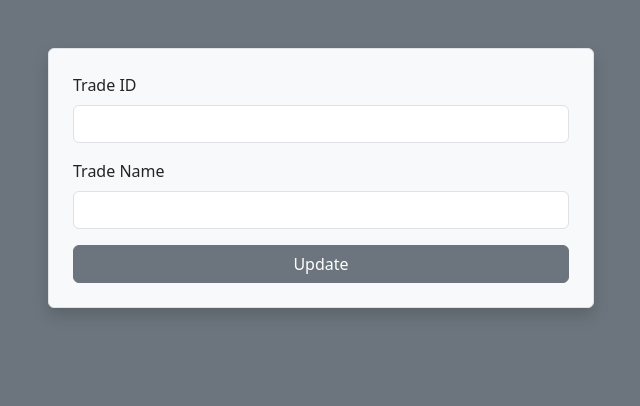
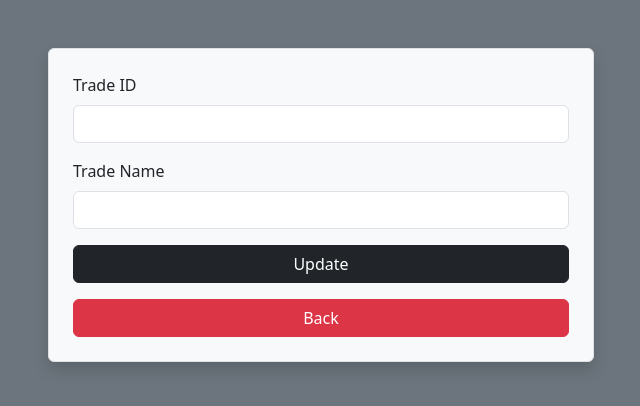
Before and after one commit to igitego/git-hub, a PHP site: page /update_trade.php in a window 1280 px wide. Shown: the top 406 px of the page, without its empty margins (319-959 px from the left). Run offline with PHP 8.4, Linux system fonts and the light colour scheme; data that the repository does not hold is empty.

Commit message:
first commit

```diff
--- a/select_marks.php
+++ b/select_marks.php
@@ -87,12 +87,12 @@ session_start();
       </table>
     </div>
 
-    <div class="text-center mt-3">
+    <div class="text-center mt-3 d-grid">
       <a href="insert_marks.php" class="btn btn-success">+ Add New Marks</a>
+     <a href="select_module.php" class="btn btn-danger mt-3">Back</a>
     </div>
   </div>
 
-  <!-- Bootstrap JS -->
   <script src="https://cdn.jsdelivr.net/npm/bootstrap@5.3.3/dist/js/bootstrap.bundle.min.js"></script>
 </body>
 </html>
--- a/update_marks.php
+++ b/update_marks.php
@@ -74,7 +74,10 @@
       <input type="number" name="Formative_assessment" value="<?php echo $row['Formative_assessment']; ?>" class="form-control" required>
     </div>
 
+                <div class="d-grid">
     <button name="update" class="btn btn-dark w-100">Update</button>
+     <a href="select_module.php" class="btn btn-danger mt-3">Back</a>
+     </div>
   </form>
 
   <script src="https://cdn.jsdelivr.net/npm/bootstrap@5.3.3/dist/js/bootstrap.bundle.min.js"></script>
--- a/update_trade.php
+++ b/update_trade.php
@@ -44,7 +44,10 @@ if (isset($_POST['update'])) {
             <label class="form-label text-dark">Trade Name</label>
             <input type="text" name="Trade_name" value="<?php echo $result['Trade_name'] ?>" class="form-control">
           </div>
-          <button name="update" class="btn btn-secondary w-100">Update</button>
+                      <div class="d-grid">
+    <button name="update" class="btn btn-dark w-100">Update</button>
+     <a href="select_trade.php" class="btn btn-danger mt-3">Back</a>
+     </div>
         </form>
       </div>
     </div>
--- a/update_trainee.php
+++ b/update_trainee.php
@@ -65,7 +65,11 @@ if (isset($_POST['update'])) {
             <label class="form-label text-dark">Trade Id</label>
             <input type="text" name="Trade_Id" value="<?php echo $row['Trade_Id']?>" class="form-control">
           </div>
-          <button name="update" class="btn btn-secondary w-100">Update</button>
+
+                      <div class="d-grid">
+    <button name="update" class="btn btn-dark w-100">Update</button>
+     <a href="select_trainee.php" class="btn btn-danger mt-3">Back</a>
+     </div>
         </form>
       </div>
     </div>
```
